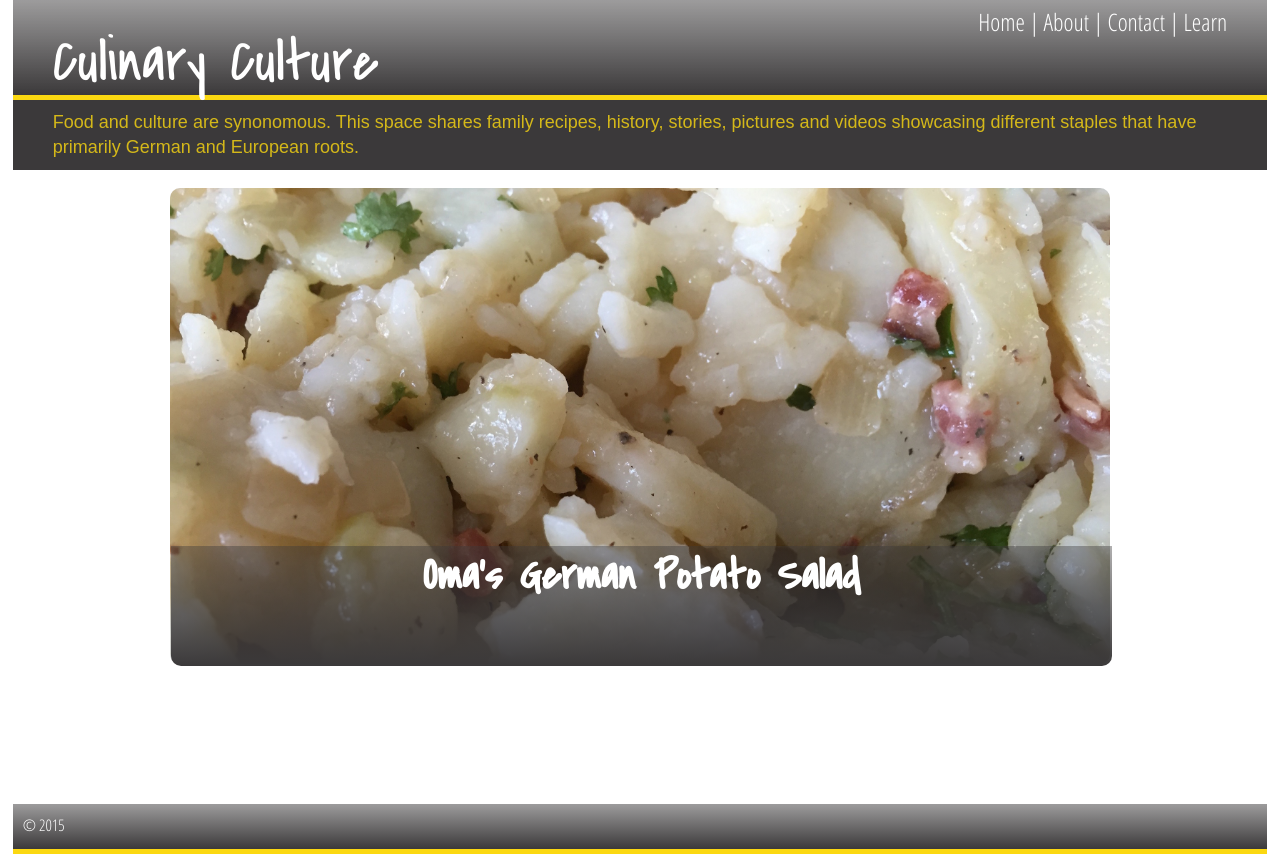
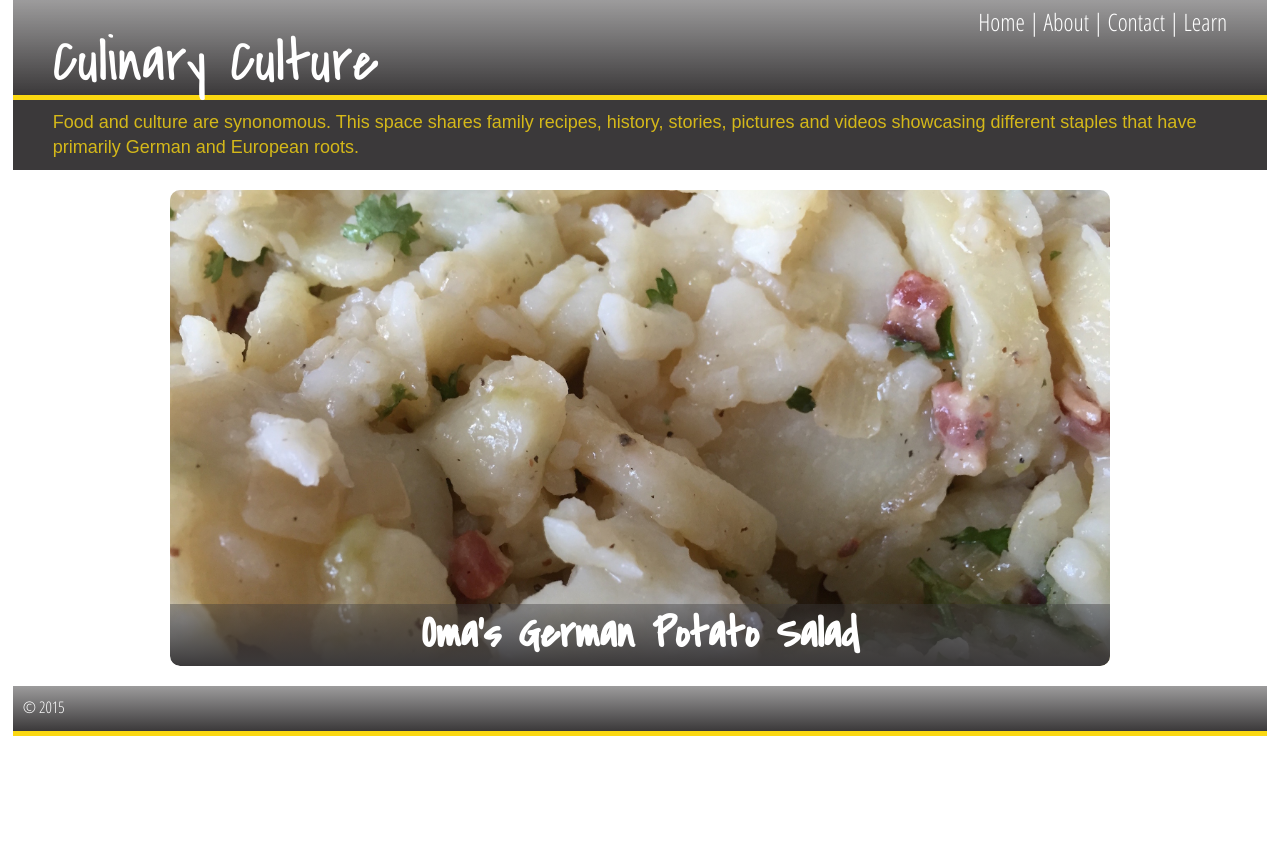
Before and after one commit to theschuebs/theschuebs.github.io, a plain HTML site: page index.html in a window 1280 px wide. After the commit the page ends 800 px from the top, so only its background shows below. Drawn offline with nearby package versions, Linux system fonts and the light colour scheme.

Commit message:
progressPoint3

```diff
--- a/css/main.css
+++ b/css/main.css
@@ -121,7 +121,6 @@ Gobal
 ======================================== */
 body {
   padding: 0 1%;
-  /*background-color: #3B393A;*/
 }
 
 .bodyimgone {
@@ -161,8 +160,6 @@ a {
   font-family: 'Open Sans Condensed', sans-serif;
   font-weight: 300;
   font-size: 24px;
-  /*display: inline-block;*/
-  /*margin: 0;*/
 }
 
 /* LVHA-order:link — :visited — :hover — :active */
@@ -214,7 +211,6 @@ h2 {
 }
 
 h3 {
-  margin: 10px;
   text-align: center;
   font-size: 44px;
   font-family: 'Covered By Your Grace', cursive;
@@ -274,14 +270,16 @@ li {
 BUTTONS
 ======================================== */
 .btn {
-  background-color: #D7E0DB;
+  color: #fff;
+  background-color: #3B393A;
   height: 30px;
   width: 75px;
+  border: none;
   border-radius: 10px;
 }
 
 .btn[disabled] {
-  background-color: #ffffff;
+  background-color: rgba(256, 256, 256, 0.5);
   color: #D7E0DB;
 }
 
@@ -292,34 +290,40 @@ BUTTONS
 /* ========================================
 IMAGES
 ======================================== */
-.homeimages {
+.img-container {
+  position: relative;
   width: 75%;
-  margin: 0 auto;
+  margin: 20px auto;
   display: block;
   border-radius: 10px;
+  overflow: hidden;
 }
 
-/*.imgcontainer {
-  display: block;
-  margin: 0 auto;
-}*/
+.home-images {
+  max-width: 100%;
+}
 
-
-.imgcontainer h3 {
+.img-container h3 {
+  position: absolute;
+  bottom: 0; left: 0; right: 0;
+  margin: 0;
+  text-align: center;
   border-radius: 0 0 10px 10px;
-  height: 120px;
-  text-align: center;
-  width: 75%;
-  bottom: 128px;
-  left: 148px;
   background: linear-gradient(bottom, rgba(59,57,58,1), rgba(59,57,58,.4));
   background: -webkit-linear-gradient(bottom, rgba(59,57,58,1), rgba(59,57,58,.4));
   background: -moz-linear-gradient(bottom, rgba(59,57,58,1), rgba(59,57,58,.4));
 }
 
+@media screen and (max-width: 600px) {
+  .img-container h3 {
+    font-size: 18px;
+  }
+}
+
 #imgcarousel {
   text-align: center;
   margin-bottom: 20px;
+  overflow: hidden;
 }
 
 /* ==========================================================================
--- a/index.html
+++ b/index.html
@@ -37,14 +37,10 @@
 		<p> Food and culture are synonomous. This space shares family recipes, history, stories, pictures and videos showcasing different staples that have primarily German and European roots. </p>
 	</div>
 
-    <div class="imgcontainer">
-
-      <a href="germanPotatoSalad.html"><img class="homeimages" src="images/germanPotatoSaladhome.jpg" alt="German Potato Salad">
-
-      <h3>Oma's German Potato Salad</h3></a>
-    </div>
-
-
+	<a href="germanPotatoSalad.html" class="img-container">
+		<img class="home-images" src="images/germanPotatoSaladhome.jpg" alt="German Potato Salad">
+		<h3> Oma's German Potato Salad</h3>
+	</a>
 
 	<footer>&copy; 2015</footer>
 
@@ -62,5 +58,6 @@
 			r.parentNode.insertBefore(e,r)}(window,document,'script','ga'));
 			ga('create','UA-XXXXX-X','auto');ga('send','pageview');
 	</script>
+
 </body>
 </html>
```
Also changed, not shown: germanPotatoSalad.html (+1 -1 lines). Lines whose indentation alone changed are shown as unchanged.
